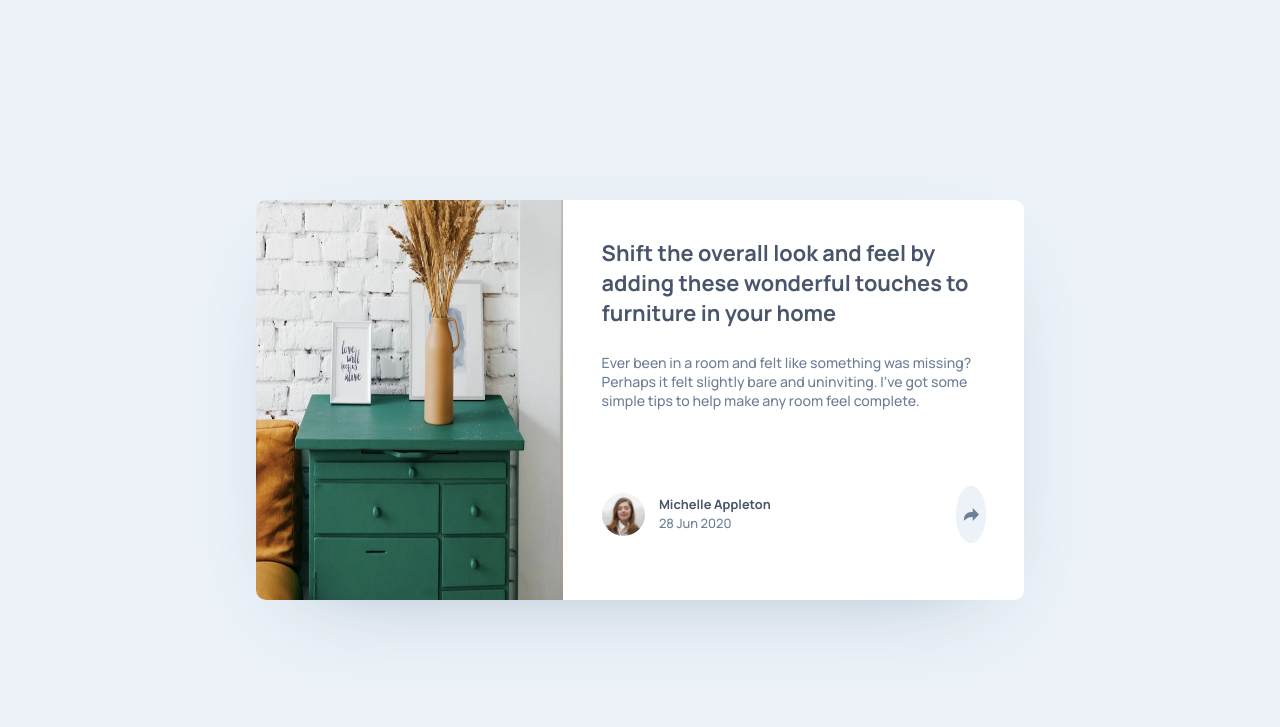
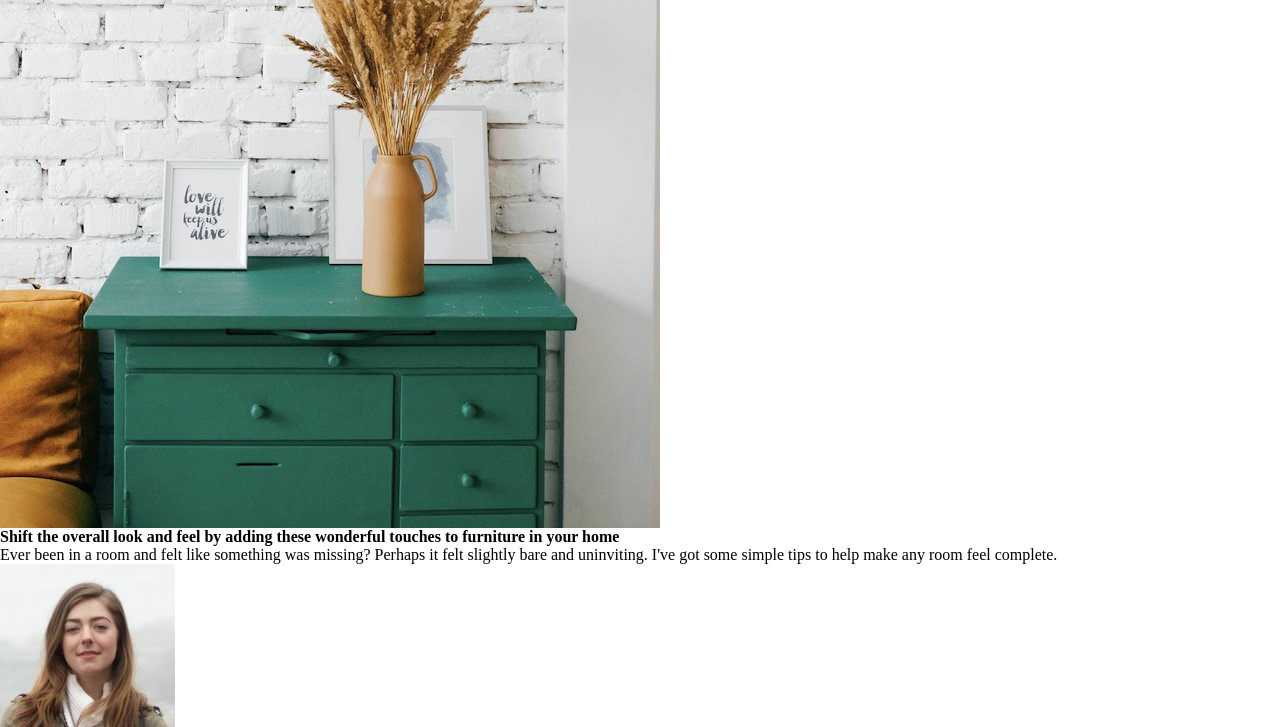
Before and after one commit to gabcchaves/article-preview-component, a plain HTML site: page index.html in a window 1280 px wide. Shown: the top 727 px of the page. Drawn offline with Linux system fonts and the light colour scheme; a script that the page names is missing.

Commit message:
Starting over again.

```diff
--- a/index.html
+++ b/index.html
@@ -21,17 +21,17 @@
 							<time datetime="2020-06-28">28 Jun 2020</time>
 						</figcaption>
 					</picture>
+					<div class="hover-menu">
+						<div>SHARE</div>
+						<div><img src="images/icon-facebook.svg" alt="Facebook"></div>
+						<div><img src="images/icon-pinterest.svg" alt="Twitter"></div>
+						<div><img src="images/icon-twitter.svg" alt="Pinterest"></div>
+					</div>
 					<div class="share-button-container">
 						<div><img src="images/icon-share.svg" alt="Share"
 															  onclick="toggleHoverMenu();"></div>
 					</div>
 				</div>
-				<div class="hover-menu">
-					<div>SHARE</div>
-					<div><img src="images/icon-facebook.svg" alt="Facebook"></div>
-					<div><img src="images/icon-pinterest.svg" alt="Twitter"></div>
-					<div><img src="images/icon-twitter.svg" alt="Pinterest"></div>
-				</div>
 			</div>
 		</article>
 	</body>
--- a/style.css
+++ b/style.css
@@ -32,144 +32,3 @@ button {
 }
 
 /* General setttings */
-html {
-	width: 100%;
-	height: 100%;
-}
-
-body {
-	display: flex;
-	flex-direction: column;
-	align-items: center;
-	justify-content: center;
-	background-color: var(--light-grayish-blue);
-	width: 100%;
-	height: 100%;
-	font-family: 'Manrope';
-	font-size: 13pt;
-}
-
-.card {
-	background-color: white;
-	display: flex;
-	border-radius: 10px;
-	box-shadow: 0 30px 90px -50px var(--grayish-blue);
-}
-
-.card-preview-img {
-	border-radius: 10px 0 0 10px;
-	width: 40%;
-}
-
-.card-info {
-	display: flex;
-	flex-direction: column;
-	width: 60%;
-}
-
-.card-title {
-	color: var(--very-dark-grayish-blue);
-	flex: 1;
-}
-
-.card-description {
-	color: var(--desaturated-dark-blue);
-	flex: 1;
-}
-
-.card-author-info {
-	display: flex;
-	justify-content: space-between;
-	flex: 1;
-}
-
-.card-author-info picture {
-	display: flex;
-	align-items: center;
-}
-
-.card-author-info picture img {
-	border-radius: 50%;
-}
-
-.card-author-info picture strong {
-	color: var(--very-dark-grayish-blue);
-}
-
-.card-author-info picture time {
-	color: var(--desaturated-dark-blue);
-}
-
-.hover-menu {
-	background-color: lime;
-	display: flex;
-}
-
-/* Desktop/Laptop view */
-@media screen and (min-width: 1081px) {
-	.card {
-		width: 60%;
-		min-height: 50%;
-	}
-
-	.card-info {
-		padding: 5%;
-	}
-
-	.card-title {
-		font-size: 1.7vw;
-		margin-bottom: 5%;
-	}
-
-	.card-description {
-		font-size: 1.1vw;
-		margin-bottom: 5%;
-		flex: 1;
-	}
-
-	.card-author-info {
-		align-items: center;
-	}
-
-	.card-author-info picture img {
-		width: 15%;
-		margin-right: 5%;
-	}
-
-	.card-author-info picture strong,
-	.card-author-info picture time {
-		font-size: 1vw;
-		line-height: 1.5;
-	}
-
-	.share-button-container {
-		display: flex;
-		justify-content: flex-end;
-		align-items: center;
-		flex: 1;
-		height: 100%;
-	}
-
-	.share-button-container div {
-		background-color: var(--light-grayish-blue);
-		width: 30%;
-		height: 60%;
-		border-radius: 50%;
-		display: flex;
-		justify-content: center;
-		align-items: center;
-	}
-
-	.share-button-container div:hover {
-		background-color: var(--very-dark-grayish-blue);
-		cursor: pointer;
-	}
-
-	.share-button-container img:hover {
-		filter: brightness(100);
-	}
-
-	.hover-menu {
-		display: none;
-	}
-}
```
